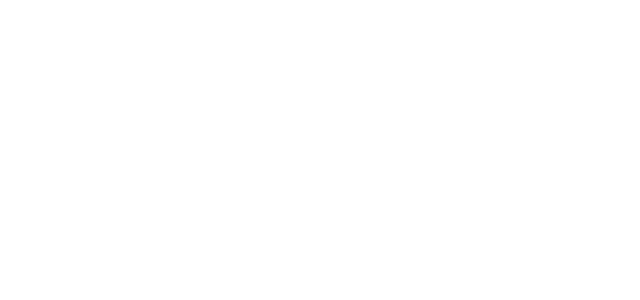
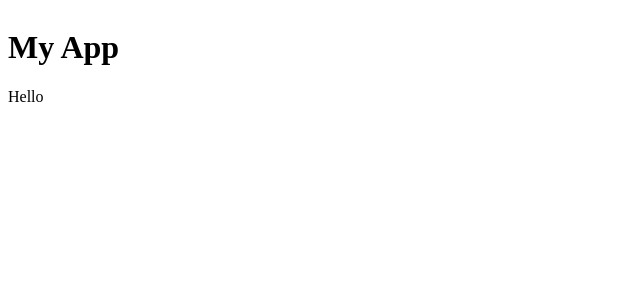
Before and after one commit to BnodpriA/review-app, a React (Create React App) app: page / in a window 1280 px wide. Shown: the top 300 px of the page, without its empty margins (0-640 px from the left). Built offline with nearby package versions, Linux system fonts and the light colour scheme.

Commit message:
using class in JSX component

```diff
--- a/src/App.js
+++ b/src/App.js
@@ -3,9 +3,12 @@
  * @return JSX (JavaScript XML) file
  *
  */
-function App() {
+function App() { //JSX always returns div and class in replaced by className
     return(
-        <h1>Hello from the App Component</h1>
+        <div className="container">
+            <h1>My App</h1>
+            <p>Hello</p>
+        </div>
     )
 }
 export default App;
--- a/src/index.css
+++ b/src/index.css
@@ -1,3 +1,3 @@
 body {
-    display: none;
+    display: flex;
 }
--- a/src/index.js
+++ b/src/index.js
@@ -5,8 +5,9 @@
 
 const rootContainer = document.getElementById("root");
 const root  = ReactDomClient.createRoot(rootContainer);
+//StrictMode is a wrapper that allows you to perform a few extra checks on your React code.
 root.render(
-    <React.StrictMode> //StrictMode is a React feature that helps with debugging
+    <React.StrictMode>
         <App />
     </React.StrictMode>
 );
```
